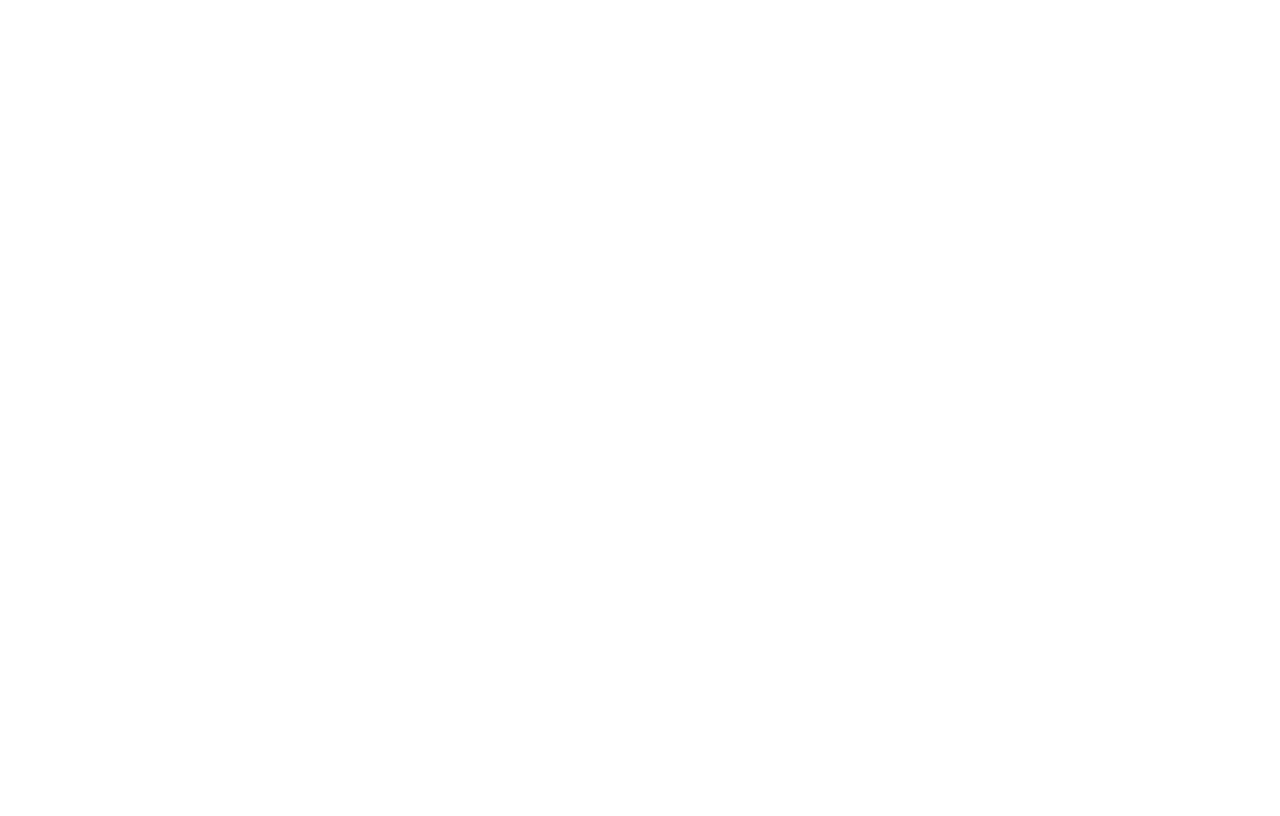
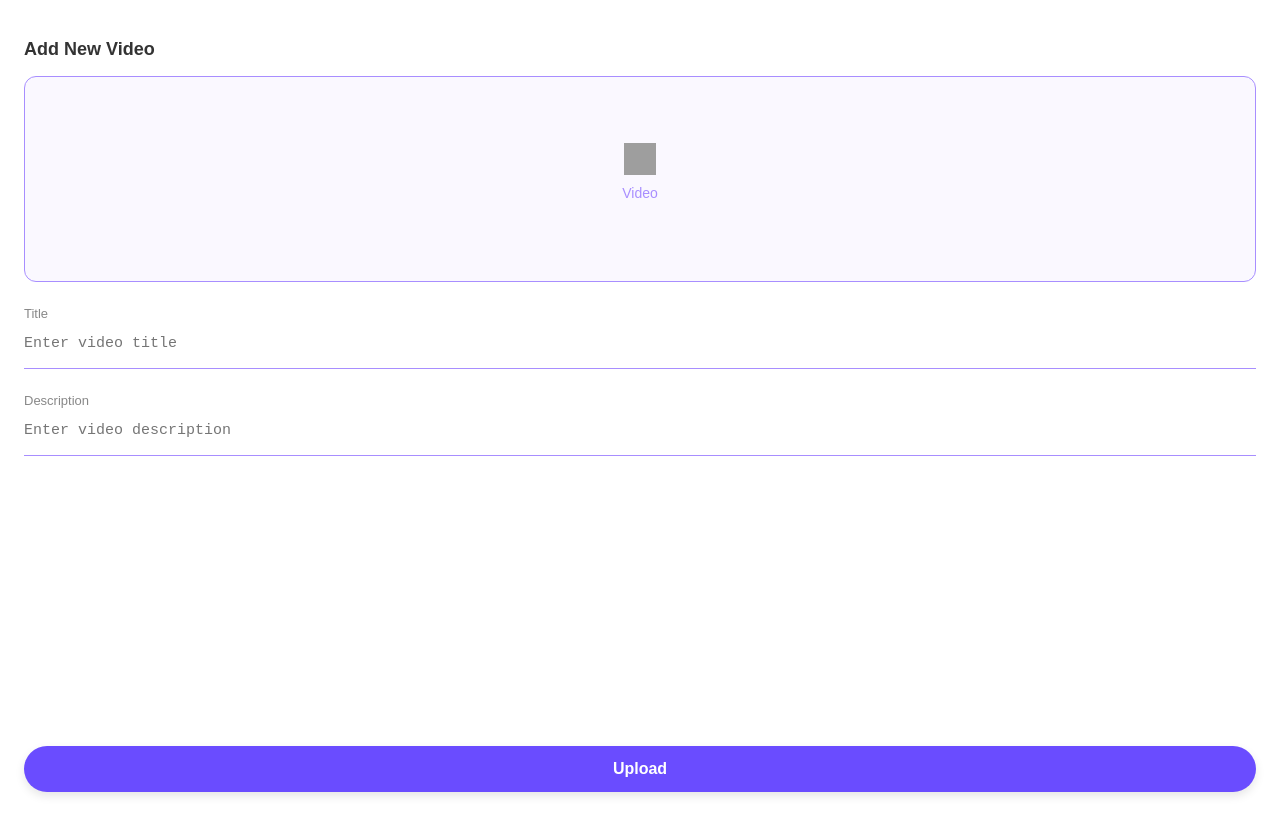
Before and after one commit to manjeshpatagar/Competaion, a React (Vite) app: page /videoupload in a window 1280 px wide. Before the commit this address had no page. Built offline with nearby package versions, Linux system fonts and the light colour scheme; grey boxes are pictures that could not be loaded.

Commit message:
adding the videoupload page

```diff
--- a/src/App.jsx
+++ b/src/App.jsx
@@ -6,7 +6,7 @@
 import Leaderboard from './pages/Leaderboard';
 import Candidatescoreboard from './pages/Candidatescoreboard'
 import AboutUs from './pages/AboutUS'
-
+import Videoupload from './pages/Videoupload'
 
 function App() {
   return (
@@ -17,6 +17,7 @@
         <Route path="/videopage" element={<VideoPage />} />
         <Route path="/leaderboard" element={<Leaderboard />} />
         <Route path="/candidatescoreboard" element={<Candidatescoreboard />} />
+        <Route path="/videoupload" element={<Videoupload />} />
         <Route path="/aboutus" element={<AboutUs />} />
       </Routes>
     </Router>
--- /dev/null
+++ b/src/pages/Videoupload/index.css
@@ -0,0 +1,96 @@
+.video-upload-container {
+    padding: 16px;
+    font-family: 'Arial', sans-serif;
+    color: #333;
+    display: flex;
+    flex-direction: column;
+    height: 100vh;
+    box-sizing: border-box;
+  }
+  .video-preview {
+    border-radius: 12px;
+    max-height: 100%;
+    max-width: 100%;
+    object-fit: cover;
+  }
+  .upload-heading {
+    font-size: 18px;
+    font-weight: 600;
+    margin-bottom: 16px;
+  }
+
+  .upload-box {
+    border: 1.5px solid #a88eff;
+    border-radius: 12px;
+    height: 204px;
+    display: flex;
+    flex-direction: column;
+    justify-content: center;
+    align-items: center;
+    margin-bottom: 24px;
+    background-color: #faf8ff;
+    cursor: pointer;
+    transition: border 0.3s;
+  }
+
+  .upload-box:hover {
+    border-color: #6a4cff;
+  }
+
+  .upload-icon-image {
+    width: 32px;
+    height: 32px;
+    margin-bottom: -4px;
+  }
+
+  .upload-text {
+    font-size: 14px;
+    color: #a88eff;
+    font-weight: 500;
+    text-align: center;
+  }
+
+  .input-group {
+    margin-bottom: 20px;
+  }
+
+  .input-label {
+    font-size: 13px;
+    color: #888;
+    margin-bottom: 6px;
+    display: block;
+  }
+
+  .text-input {
+    width: 100%;
+    border: none;
+    border-bottom: 1px solid #a88eff;
+    font-size: 15px;
+    padding: 8px 0;
+    outline: none;
+    background-color: transparent;
+  }
+
+  .description-input {
+    resize: none;
+    height: 25px;
+  }
+
+  .upload-button {
+    margin-top: auto;
+    background-color: #6a4cff;
+    color: white;
+    font-size: 16px;
+    padding: 14px 0;
+    border: none;
+    border-radius: 999px;
+    width: 100%;
+    font-weight: 600;
+    box-shadow: 0 4px 10px rgba(0, 0, 0, 0.1);
+    cursor: pointer;
+    transition: background 0.3s;
+  }
+
+  .upload-button:hover {
+    background-color: #5841cc;
+  }
--- /dev/null
+++ b/src/pages/Videoupload/index.jsx
@@ -0,0 +1,97 @@
+import React, { useRef, useState } from "react";
+import "./index.css";
+
+const VideoUpload = () => {
+  const fileInputRef = useRef(null);
+  const [selectedFile, setSelectedFile] = useState(null);
+  const [title, setTitle] = useState("");
+  const [description, setDescription] = useState("");
+
+  const handleBoxClick = () => {
+    fileInputRef.current.click();
+  };
+
+  const handleFileChange = (e) => {
+    const file = e.target.files[0];
+    if (file) {
+      setSelectedFile(file);
+    }
+  };
+
+  const handleUpload = () => {
+    if (!selectedFile || !title || !description) {
+      alert("Please select a video and fill in all fields.");
+      return;
+    }
+
+    // You can add actual upload logic here
+    alert("✅ Video uploaded successfully!");
+
+    // Reset form
+    setSelectedFile(null);
+    setTitle("");
+    setDescription("");
+  };
+
+  return (
+    <div className="video-upload-container">
+      <h2 className="upload-heading">Add New Video</h2>
+
+      <div className="upload-box" onClick={handleBoxClick}>
+        {selectedFile ? (
+          <video
+            width="100%"
+            height="100%"
+            controls
+            className="video-preview"
+          >
+            <source src={URL.createObjectURL(selectedFile)} type="video/mp4" />
+            Your browser does not support the video tag.
+          </video>
+        ) : (
+          <>
+            <img
+              src="https://cdn-icons-png.flaticon.com/512/656/656444.png"
+              alt="Upload Icon"
+              className="upload-icon-image"
+            />
+            <p className="upload-text">Video</p>
+          </>
+        )}
+        <input
+          type="file"
+          accept="video/*"
+          ref={fileInputRef}
+          onChange={handleFileChange}
+          style={{ display: "none" }}
+        />
+      </div>
+
+      <div className="input-group">
+        <label className="input-label">Title</label>
+        <textarea
+          placeholder="Enter video title"
+          value={title}
+          onChange={(e) => setTitle(e.target.value)}
+          className="text-input description-input"
+        />
+      </div>
+
+      <div className="input-group">
+        <label className="input-label">Description</label>
+        <textarea
+          placeholder="Enter video description"
+          value={description}
+          onChange={(e) => setDescription(e.target.value)}
+          className="text-input description-input"
+        />
+      </div>
+
+      <button className="upload-button" onClick={handleUpload}>
+        Upload
+      </button>
+    </div>
+  );
+};
+
+export default VideoUpload;
```
